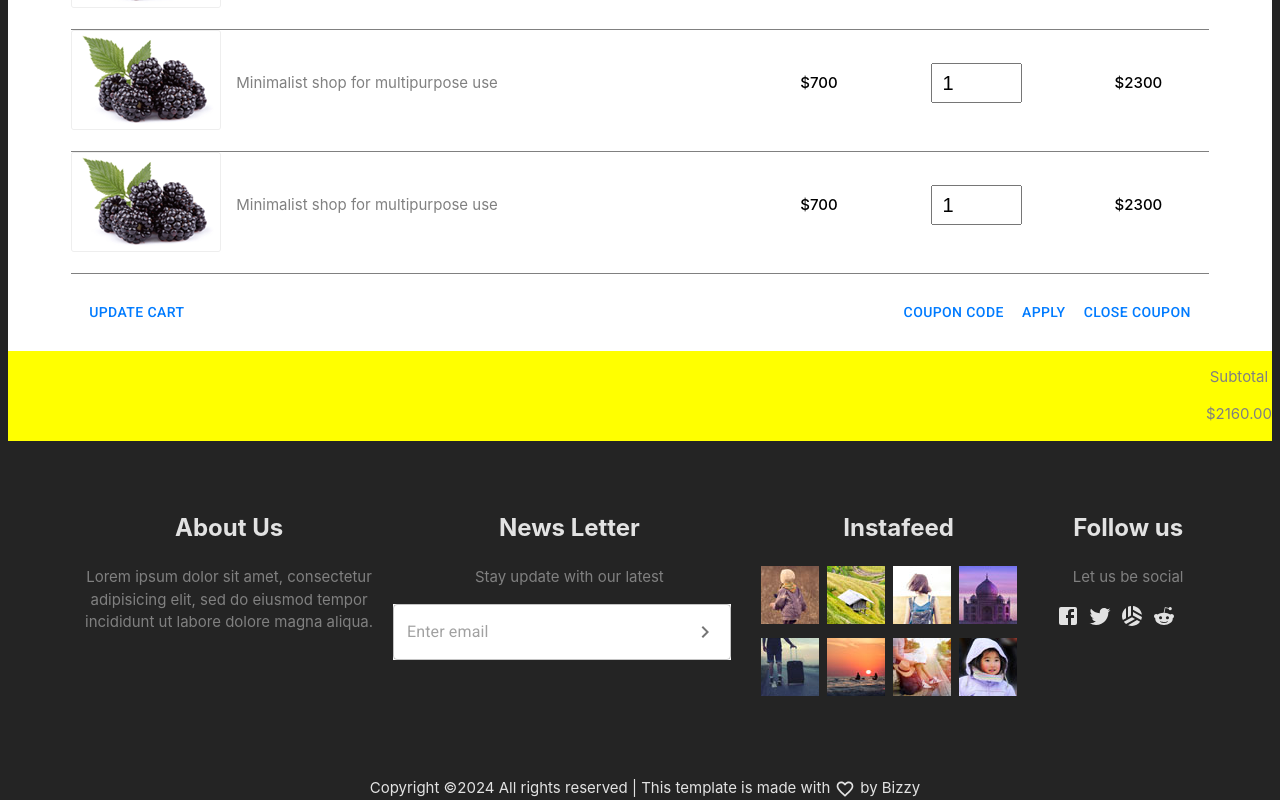
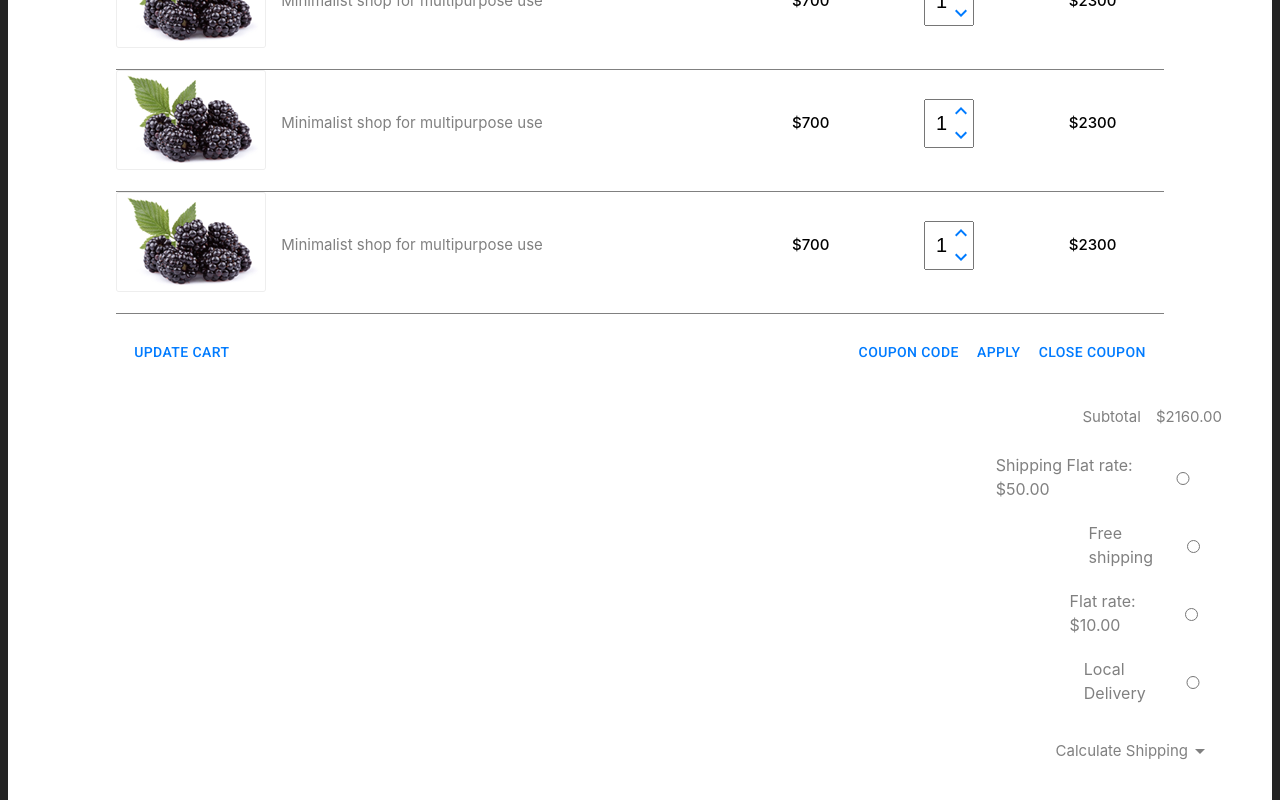
Before and after one commit to BridgetKas/ShoeStore, a React (Vite) app: page /shop/cart in a window 1280 px wide. Shown: the part 580-1380 px from the top of the page. Built offline with nearby package versions, Linux system fonts and the light colour scheme.

Commit message:
Fixed Cart Page

```diff
--- a/src/components/cart/cart.jsx
+++ b/src/components/cart/cart.jsx
@@ -1,5 +1,7 @@
 import styles from './cart.module.css'
 import imageCart from '../../assets/cart.jpg'
+import KeyboardArrowUpIcon from '@mui/icons-material/KeyboardArrowUp';
+import KeyboardArrowDownIcon from '@mui/icons-material/KeyboardArrowDown';
 
 function CartItemComp() {
   return (
@@ -7,6 +9,7 @@ function CartItemComp() {
       <div className={styles.container}>
         <div className={styles.mainCartContainer}>
           <div className={styles.imageCartContainer}>
+
             <div>
               <img src={imageCart} alt="image of the item purchased" />
             </div>
@@ -14,7 +17,14 @@ function CartItemComp() {
           </div>
           <div className={styles.priceCartContainer}>
             <p className={styles.priceCart}>$700</p>
-            <input type="number" value='1' className={styles.inputCart}/>
+            <div className={styles.mainNumberContainer}>
+              <input type="number" value='1' className={styles.inputCart}/>
+              <div className={styles.numberContainer}>
+                <KeyboardArrowUpIcon color="primary"/>
+                <KeyboardArrowDownIcon color="primary"/>
+              </div>
+            </div>
+
             <p className={styles.priceCart}>$2300</p>
           </div>
         </div>
--- a/src/components/cart/cart.module.css
+++ b/src/components/cart/cart.module.css
@@ -29,6 +29,38 @@
     font-weight:500;
 }
 
+.mainNumberContainer {
+    position:relative;
+
+}
+
 .inputCart {
-    width:20%;
+     padding: 10px;
+     font-size: 16px;
+     width: 50px;
+     padding-right: 30px;
 }
+
+input[type='number']::-webkit-inner-spin-button,
+input[type='number']::-webkit-outer-spin-button {
+  -webkit-appearance: none;
+  margin: 0;
+}
+
+input[type='number'] {
+-moz-appearance: textfield;
+font-size: 20px;
+height: 49px;
+padding: 10px;
+box-sizing: border-box;
+}
+
+.numberContainer {
+    position: absolute;
+    top: 0;
+    right: 0;
+    width: 25px;
+    display: flex;
+    flex-direction: column;
+    justify-content: center;
+}
--- a/src/pages/Cart/cartPage.jsx
+++ b/src/pages/Cart/cartPage.jsx
@@ -2,16 +2,19 @@ import CartItemComp from '../../components/cart/cart'
 import ButtonComp from '../../components/common/Button'
 import HeaderComp from '../../layout/Header/header'
 import styles from './cartPage.module.css'
+import ArrowDropDownIcon from '@mui/icons-material/ArrowDropDown';
 
 function CartPageComp() {
   return (
     <div>
       <HeaderComp title='Shopping Cart' firstpage='first' nextpage='next'/>
+      <div className={styles.mainContainer}>
         <CartItemComp/>
         <CartItemComp/>
         <CartItemComp/>
 
         <div className={styles.maincashContainer}>
+
           <div className={styles.cashContainer}>
             <div>
               <ButtonComp btnTitle="UPDATE CART"/>
@@ -23,15 +26,33 @@ function CartPageComp() {
             </div>
           </div>
           <div className={styles.priceContainer}>
-          <div className={styles.cash}></div>
-          <div>
             <p>Subtotal</p>
             <p>$2160.00</p>
           </div>
-
+          <div className={styles.rateContainer}>
+            <div className={styles.rate}>
+              <label >Shipping Flat rate: $50.00</label>
+              <input type="radio"  value="rate"/>
+            </div>
+            <div className={styles.rate}>
+              <label >Free shipping </label>
+              <input type="radio"  value="rate"/>
+            </div>
+            <div className={styles.rate}>
+              <label >Flat rate: $10.00 </label>
+              <input type="radio"  value="rate"/>
+            </div>
+            <div className={styles.rate}>
+              <label >Local Delivery </label>
+              <input type="radio"  value="rate"/>
+            </div>
+            <div className={styles.rate}>
+              <p >Calculate Shipping </p>
+              <ArrowDropDownIcon/>
             </div>
           </div>
-
+        </div>
+      </div>
     </div>
   )
 }
--- a/src/pages/Cart/cartPage.module.css
+++ b/src/pages/Cart/cartPage.module.css
@@ -1,3 +1,8 @@
+.mainContainer {
+    padding:40px 50px;
+    background-color: #fff;
+}
+
 .maincashContainer {
     background-color:#fff;
 }
@@ -18,7 +23,21 @@
 
 .priceContainer {
     display:flex;
-    align-items:center;
-    justify-content:space-between;
-    background-color:yellow;
+    align-items:flex-end;
+    justify-content: flex-end;
+    gap: 15px;
 }
+
+.rateContainer {
+    display: flex;
+    flex-direction: column;
+    align-items: flex-end;
+}
+
+.rate {
+    display: flex;
+    align-items: center;
+    justify-content:space-evenly;
+    padding: 10px;
+    color: gray;
+}
```
Lines whose indentation alone changed are shown as unchanged.
